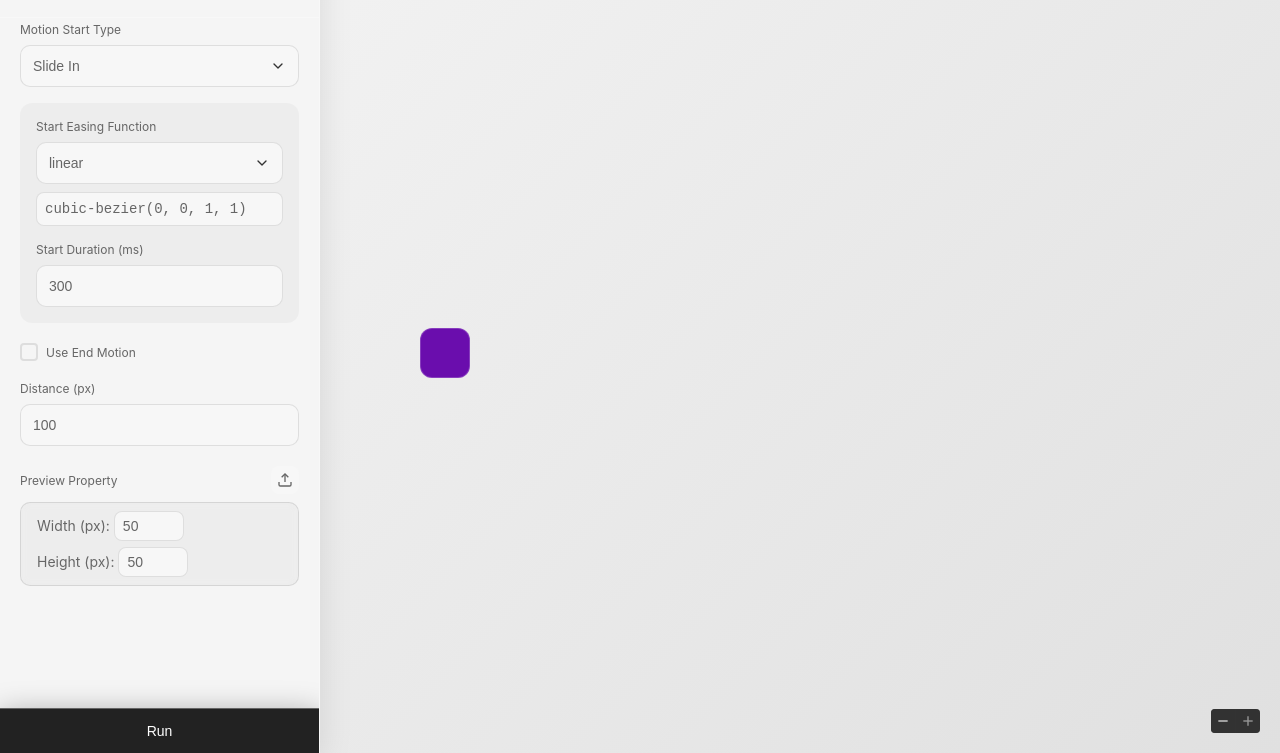
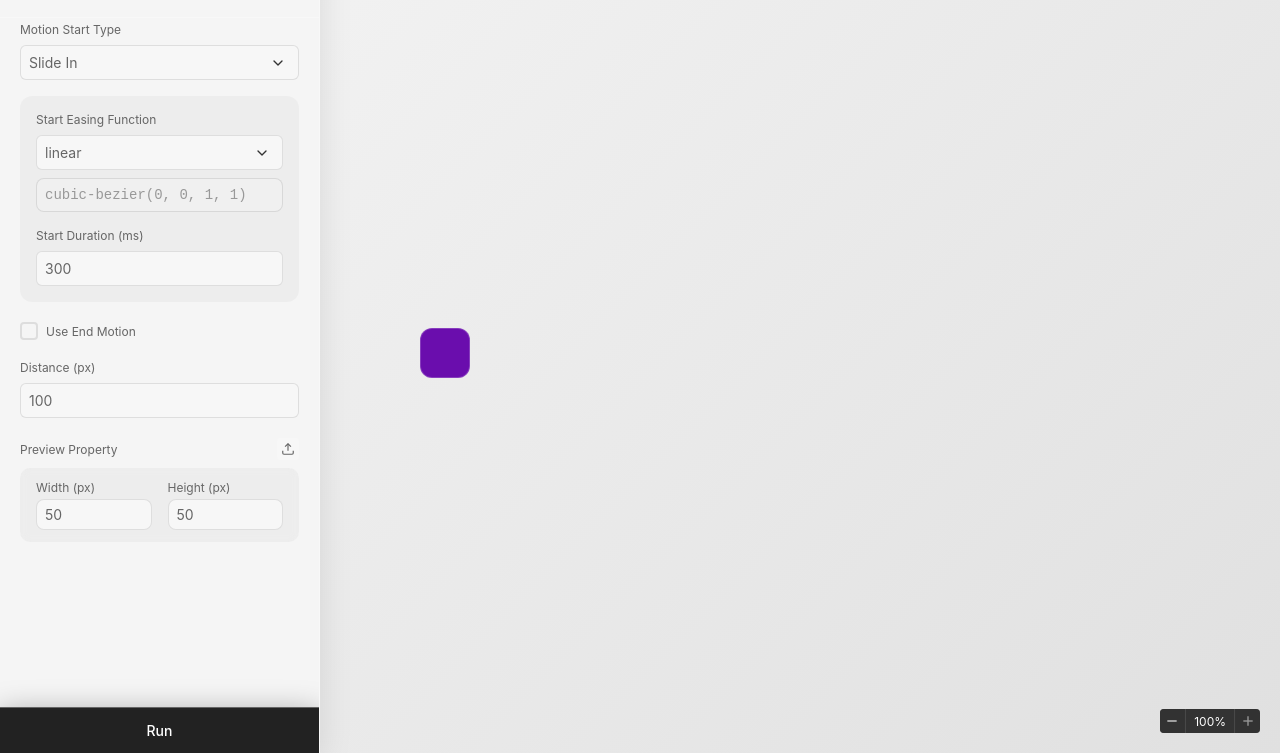
Before and after one commit to taehee-kimee/synergymotionlab, a plain HTML site: page index.html in a window 1280 px wide. Shown: the part 47-800 px from the top of the page. Drawn offline with Linux system fonts and the light colour scheme; a web font is replaced by a local one.

Commit message:
feat: zoom 컨트롤 UI 개선 - zoom 값 표시 추가

```diff
--- a/index.html
+++ b/index.html
@@ -5,6 +5,8 @@
     <meta name="viewport" content="width=device-width, initial-scale=1.0">
     <title>Synergy Motion Lab</title>
     <link rel="stylesheet" href="styles.css">
+    <link rel="stylesheet" as="style" crossorigin href="https://cdn.jsdelivr.net/gh/orioncactus/pretendard@v1.3.9/dist/web/static/pretendard.min.css" />
+    <script src="script.js" defer></script>
 </head>
 <body>
     <div class="controls-panel">
@@ -151,10 +153,10 @@
                                         <line class="grid-line" x1="75" y1="0" x2="75" y2="100" />
                                         <line class="grid-line" x1="100" y1="0" x2="100" y2="100" />
                                         <path class="bezier-curve" d="" />
-                                        <circle class="control-point" id="end-p0" cx="0" cy="100" r="3" />
-                                        <circle class="control-point" id="end-p1" cx="40" cy="100" r="3" />
-                                        <circle class="control-point" id="end-p2" cx="20" cy="0" r="3" />
-                                        <circle class="control-point" id="end-p3" cx="100" cy="0" r="3" />
+                                        <circle class="control-point" id="end-p0" cx="0" cy="100" r="2" />
+                                        <circle class="control-point" id="end-p1" cx="40" cy="100" r="2" />
+                                        <circle class="control-point" id="end-p2" cx="20" cy="0" r="2" />
+                                        <circle class="control-point" id="end-p3" cx="100" cy="0" r="2" />
                                         <line class="control-line" id="end-l1" x1="0" y1="100" x2="40" y2="100" />
                                         <line class="control-line" id="end-l2" x1="20" y1="0" x2="100" y2="0" />
                                     </svg>
@@ -191,10 +193,12 @@
                 </div>
                 <div class="preview-inputs">
                     <div class="preview-input-group" id="size-inputs">
-                        <label>Width (px): <input type="number" id="preview-width" value="50" min="20" max="200" step="10"></label>
+                        <label>Width (px)</label>
+                        <input type="number" id="preview-width" value="50" min="20" max="200" step="10">
                     </div>
                     <div class="preview-input-group">
-                        <label>Height (px): <input type="number" id="preview-height" value="50" min="20" max="200" step="10"></label>
+                        <label>Height (px)</label>
+                        <input type="number" id="preview-height" value="50" min="20" max="200" step="10">
                     </div>
                 </div>
                 <div class="image-info" style="display: none;">
@@ -222,6 +226,7 @@
                     <line x1="5" y1="12" x2="19" y2="12"></line>
                 </svg>
             </button>
+            <div class="zoom-value">100%</div>
             <button class="zoom-button zoom-in" title="Zoom In">
                 <svg width="16" height="16" viewBox="0 0 24 24" fill="none" stroke="currentColor" stroke-width="2">
                     <line x1="5" y1="12" x2="19" y2="12"></line>
@@ -230,6 +235,5 @@
             </button>
         </div>
     </div>
-    <script src="script.js"></script>
 </body>
 </html>
--- a/script.js
+++ b/script.js
@@ -358,16 +358,19 @@ document.addEventListener('DOMContentLoaded', function() {
     const zoomOutButton = document.querySelector('.zoom-out');
     const zoomInButton = document.querySelector('.zoom-in');
     const animationArea = document.querySelector('.animation-area');
+    const zoomValue = document.querySelector('.zoom-value');
 
     zoomOutButton.addEventListener('click', () => {
         if (!animationArea.classList.contains('zoomed-out')) {
             animationArea.classList.add('zoomed-out');
+            zoomValue.textContent = '50%';
         }
     });
 
     zoomInButton.addEventListener('click', () => {
         if (animationArea.classList.contains('zoomed-out')) {
             animationArea.classList.remove('zoomed-out');
+            zoomValue.textContent = '100%';
         }
     });
 });
--- a/styles.css
+++ b/styles.css
@@ -12,6 +12,7 @@
     margin: 0;
     padding: 0;
     box-sizing: border-box;
+    font-family: "Pretendard Variable", Pretendard, -apple-system, BlinkMacSystemFont, system-ui, Roboto, "Helvetica Neue", "Segoe UI", "Apple SD Gothic Neo", "Noto Sans KR", "Malgun Gothic", "Apple Color Emoji", "Segoe UI Emoji", "Segoe UI Symbol", sans-serif;
 }
 
 html, body {
@@ -96,10 +97,11 @@ body {
 .controls-content {
     padding: 0 20px;
     display: flex;
+    height: 100%;
     flex-direction: column;
     gap: 20px;
     flex: 1;
-    overflow-y: auto;
+    overflow: auto;
     margin-bottom: 60px;
 }
 
@@ -191,15 +193,15 @@ body {
 
 .control-group label {
     font-size: 12px;
-    color: var(--text-color);
+    color: #666;
     font-weight: 400;
 }
 
 .control-group input,
 .control-group select {
-    padding: 12px;
+    padding: 8px;
     border: 1px solid var(--input-border);
-    border-radius: 10px;
+    border-radius: 6px;
     background: var(--input-bg);
     backdrop-filter: blur(5px);
     -webkit-backdrop-filter: blur(5px);
@@ -221,39 +223,50 @@ body {
 .control-group input:focus,
 .control-group select:focus {
     outline: none;
-    border-color: var(--primary-color);
-    box-shadow: 0 0 0 2px rgba(106, 13, 173, 0.3);
+    border-color: #666;
+    box-shadow: 0 0 0 2px rgba(0, 0, 0, 0.3);
+}
+
+.preview-container {
+    display: flex;
+    flex-direction: column;
+    gap: 8px;
+}
+
+.preview-header {
+    display: flex;
+    justify-content: space-between;
+    align-items: center;
 }
 
 .preview-inputs {
     background: rgba(0, 0, 0, 0.03);
-    padding-top: 8px;
-    padding-bottom: 8px;
+    padding-top: 12px;
+    padding-bottom: 12px;
     padding-left: 16px;
     padding-right: 16px;
-    gap: 6px;
+    gap: 16px;
     border-radius: 10px;
-    border: 1px solid var(--input-border);
     display: flex;
-    flex-direction: column;
+    flex-direction: grid;
     backdrop-filter: blur(5px);
     -webkit-backdrop-filter: blur(5px);
 }
 
 .preview-input-group {
     display: flex;
-    align-items: center;
-    gap: 10px;
+    flex-direction: column;
+    gap: 4px;
+    width: 100%;
 }
 
 .preview-input-group label {
-    flex: 1;
-    font-size: 14px;
-    color: var(--text-color);
+    font-size: 12px;
+    color: #666;
 }
 
 .preview-input-group input {
-    width: 70px !important;
+    width: 100% !important;
     padding-top: 6px;
     padding-bottom: 6px;
     padding-left: 8px;
@@ -348,10 +361,6 @@ body {
     display: none;
 }
 
-/*
-.easing-value-container {
-    margin-top: 6px;
-} */
 
 .easing-value {
     display: none;
@@ -369,6 +378,19 @@ body {
     width: 100%;
     backdrop-filter: blur(5px);
     -webkit-backdrop-filter: blur(5px);
+}
+
+.easing-value input[readonly] {
+    background: #f0f0f0;
+    color: #999;
+    pointer-events: none;
+    user-select: none;
+}
+
+.easing-value input[readonly]:focus {
+    outline: none;
+    border-color: var(--input-border);
+    box-shadow: none;
 }
 
 .cubic-bezier-inputs {
@@ -396,6 +418,7 @@ body {
     -webkit-backdrop-filter: blur(5px);
     font-size: 14px;
     color: var(--text-color);
+    cursor: text;
 }
 
 .bezier-graph {
@@ -423,26 +446,27 @@ body {
 
 .bezier-curve {
     fill: none;
-    stroke: var(--primary-color);
+    stroke: #222;
     stroke-width: 1;
 }
 
 .control-point {
-    fill: var(--primary-color);
-    stroke: white;
+    fill: #222;
+    stroke: #222;
     stroke-width: 1;
     cursor: move;
+    r: 2;
 }
 
 /* 양 끝의 control point 숨기기 */
-#p0, #p3 {
+#start-p0, #start-p3, #end-p0, #end-p3 {
     display: none;
 }
 
 .control-line {
-    stroke: var(--primary-color);
+    stroke: #222;
     stroke-width: 1;
-    stroke-dasharray: 4;
+    stroke-dasharray: 2;
 }
 
 .control-group input.error {
@@ -455,12 +479,6 @@ body {
     box-shadow: 0 0 0 2px rgba(255, 68, 68, 0.3);
 }
 
-.preview-header {
-    display: flex;
-    justify-content: space-between;
-    align-items: center;
-}
-
 .upload-container {
     position: relative;
 }
@@ -469,25 +487,29 @@ body {
     display: flex;
     align-items: center;
     justify-content: center;
-    width: 28px;
-    height: 28px;
-    border-radius: 8px;
+    width: 22px;
+    height: 22px;
+    border-radius: 4px;
     background: var(--input-bg);
     cursor: pointer;
     transition: all 0.3s ease;
 }
 
 .upload-button:hover {
-    background: var(--primary-color);
+    background: #e5e5e5;
     border-color: var(--primary-color);
 }
 
 .upload-button:hover svg {
-    stroke: white;
+    stroke: #222;
+    width: 14px;
+    height: 14px;
 }
 
 .upload-button svg {
     transition: all 0.3s ease;
+    width: 14px;
+    height: 14px;
 }
 
 .image-info {
@@ -544,6 +566,19 @@ body {
     overflow: hidden;
 }
 
+.zoom-value {
+    display: flex;
+    align-items: center;
+    justify-content: center;
+    padding: 0 8px;
+    color: white;
+    font-size: 12px;
+    background: #333;
+    min-width: 44px;
+    border-left: 1px solid rgba(255, 255, 255, 0.1);
+    border-right: 1px solid rgba(255, 255, 255, 0.1);
+}
+
 .zoom-button {
     width: 24px;
     height: 24px;
```
